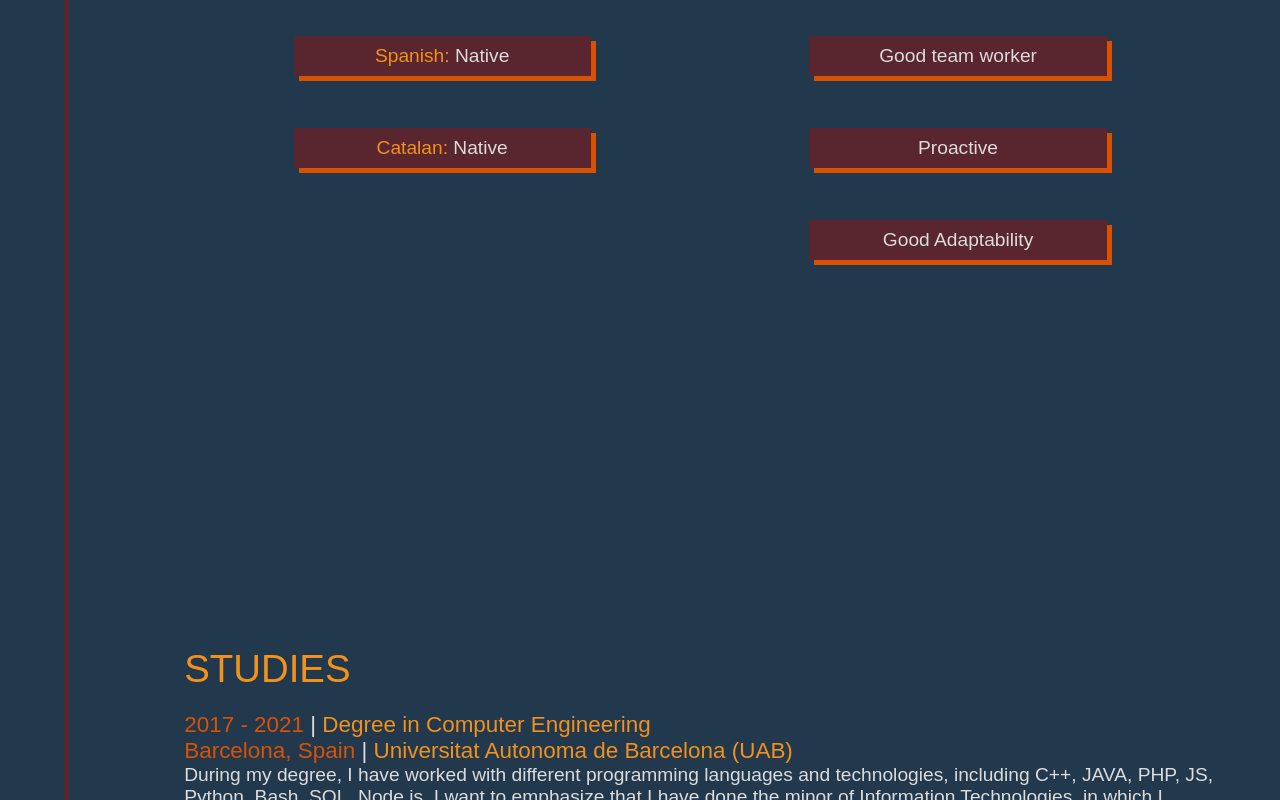
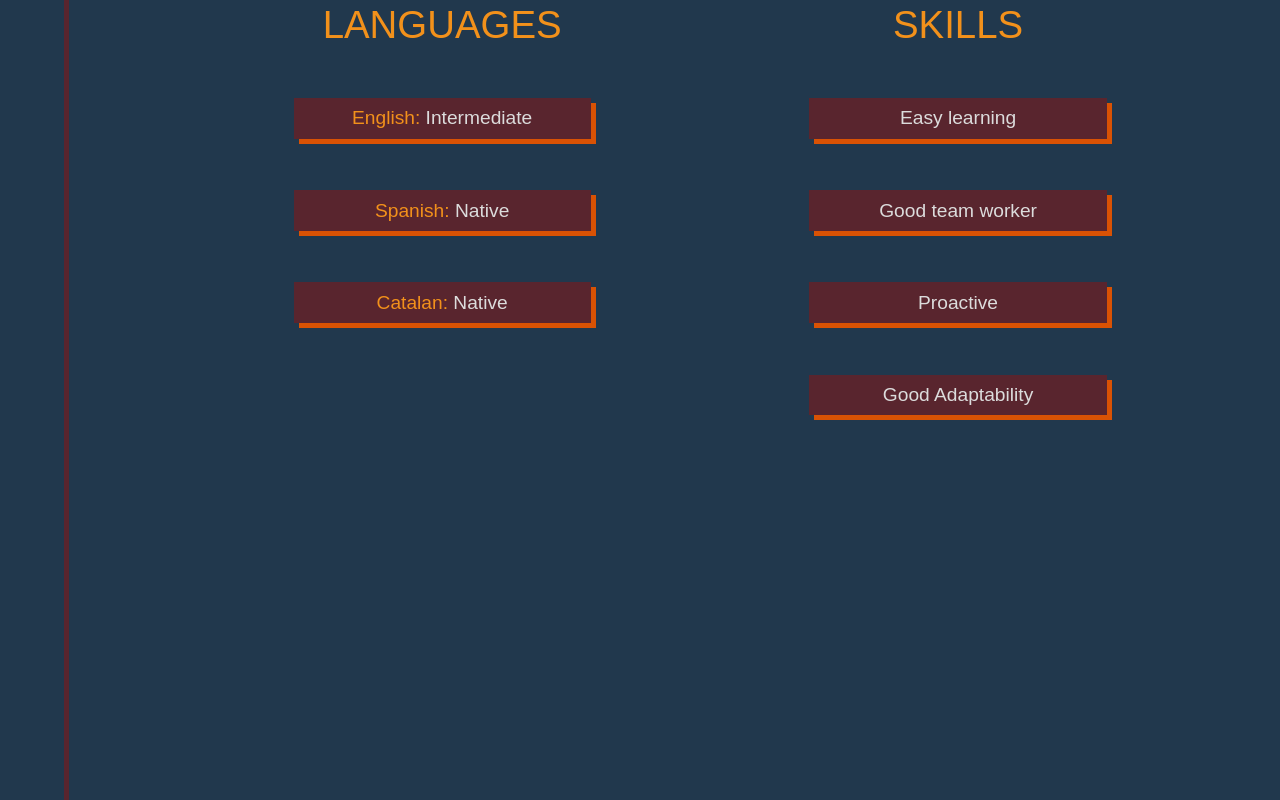
Before and after one commit to LlucGYM/MyWeb, a React (Create React App) app: page /AboutMe in a window 1280 px wide. Shown: the part 1300-2100 px from the top of the page. Built offline with nearby package versions, Linux system fonts and the light colour scheme; no server answers; a web font is replaced by a local one.

Commit message:
Animaciones

```diff
--- a/package.json
+++ b/package.json
@@ -12,12 +12,13 @@
     "@testing-library/react": "^13.4.0",
     "@testing-library/user-event": "^13.5.0",
     "bootstrap": "^5.3.0",
+    "framer-motion": "^1.11.1",
     "nit": "^0.0.5",
     "react": "^18.2.0",
     "react-bootstrap": "^2.8.0",
     "react-dom": "^18.2.0",
     "react-router-dom": "^6.14.2",
-    "react-scripts": "5.0.1",
+    "react-scripts": "^2.1.3",
     "typewriter-effect": "^2.20.1",
     "web-vitals": "^2.1.4"
   },
--- a/src/App.css
+++ b/src/App.css
@@ -47,11 +47,16 @@ section{
 }
 
 .subSection{
-  margin-top: 35%;
+  margin-top: 50%;
+}
+
+.subSection img{
+  width: 17%;
+  vertical-align: middle;
 }
 
 .dobleSection{
-  margin-top: 35%;
+  margin-top: 50%;
   display: flex;
   justify-content: center;
 }
@@ -73,6 +78,10 @@ section{
   color: #F2911B;
   margin-bottom: 2%;
   font-size: 200%;
+}
+
+.sectionContent{
+  padding-bottom: 5%;
 }
 
 .App-logo {
--- a/src/components/AboutMe.css
+++ b/src/components/AboutMe.css
@@ -13,18 +13,24 @@
 }
 #aboutMe li{
     padding: 5%;
+    margin: auto;
 }
-#aboutMe li p{
+.TagItem{
     margin: auto;
     padding: 2%;
     width: 60%;
     background-color: #59252E;
     box-shadow: 5px 5px #D95204;
-
-    transition: all .4s ease-in-out;
+    transition: all .2s ease-in-out;
 }
 
-#aboutMe li p:hover{
+#aboutMe li a{
+    color: gainsboro;
+    text-decoration: none;
+    transition: all .2s ease-in-out;
+}
+
+#aboutMe li p:hover, #aboutMe li a:hover{
     color: #325573;
 }
 
--- a/src/components/AboutMe.jsx
+++ b/src/components/AboutMe.jsx
@@ -1,12 +1,66 @@
-import React from "react";
+import React, { useState, useRef, useEffect }from "react";
 import { Container, Row, Col } from "react-bootstrap";
 import './AboutMe.css'
+import {motion} from 'framer-motion/dist/framer-motion'
 import TitleSection from "./TitleSection";
 import Profile from "./Profile";
 import CVbutton from "./CVbutton";
+import img from "../images/blob.png";
+import TagItem from "./TagItem";
 
 
 export default function AboutMe () {
+    const outerRef = useRef(null);
+    const [inViewport, setInViewport] = useState(true);
+
+    useEffect(() => {
+      const onChange = entries => {
+        entries.forEach(entry => {
+          if (entry.target === outerRef.current) {
+            if (entry.isIntersecting) {
+              setInViewport(true);
+            } else {
+              setInViewport(false);
+            }
+          }
+        });
+      };
+      const observer = new IntersectionObserver(onChange, { threshold: 0.5 });
+      observer.observe(outerRef.current)
+    }, [outerRef]);
+
+    // Framer motion animations
+    const fadeInContainerWithStagger = {
+      hidden: {
+        opacity: 0
+      },
+      visible: {
+        opacity: 1,
+        transition: {
+          duration: 0.25,
+          type: "tween",
+          ease: "easeIn",
+          when: "beforeChildren",
+          staggerChildren: 0.1
+        }
+      }
+    };
+
+    const fadeInUp = {
+      hidden: {
+        opacity: 0,
+        y: 40,
+      },
+      visible: {
+        opacity: 1,
+        y: 0,
+        transition: {
+          type: "spring"
+        }
+      }
+    };
+
+
 
     return (<Container id="aboutMe">
         <section>
@@ -36,28 +90,53 @@ export default function AboutMe () {
             </Row>
 
             <Row className="dobleSection">
-                <Col>
+                <Col ref={outerRef}>
+                {inViewport && (
+                    <motion.div
+                        variants={fadeInContainerWithStagger}
+                        initial="hidden"
+                        animate="visible"
+                    >
+                        <motion.div variants={fadeInUp}>
                             <h2 className="subtitleSection">LANGUAGES</h2>
+                        </motion.div>
+                        <motion.div variants={fadeInUp}>
                             <ul>
-                        <li> <p><span className="enfasis1">English: </span> Advance</p></li>
-                        <li> <p><span className="enfasis1">Spanish: </span> Native</p></li>
-                        <li> <p><span className="enfasis1">Catalan: </span> Native</p></li>
+                                <li><TagItem text1="English: " text2="Intermediate"/></li>
+                                <li><TagItem text1="Spanish: " text2="Native"/></li>
+                                <li><TagItem text1="Catalan: " text2="Native"/></li>
                             </ul>
+                        </motion.div>
+                    </motion.div>
+                )}
                 </Col>
                 <Col>
+                {inViewport && (
+                    <motion.div
+                        variants={fadeInContainerWithStagger}
+                        initial="hidden"
+                        animate="visible"
+                    >
+                        <motion.div variants={fadeInUp}>
                             <h2 className="subtitleSection">SKILLS</h2>
+                        </motion.div>
+                        <motion.div variants={fadeInUp}>
                             <ul>
-                        <li> <p>Easy learning</p></li>
-                        <li> <p>Good team worker</p></li>
-                        <li> <p>Proactive</p></li>
-                        <li> <p>Good Adaptability</p></li>
+                                <li><TagItem text2="Easy learning"/></li>
+                                <li><TagItem text2="Good team worker"/></li>
+                                <li><TagItem text2="Proactive"/></li>
+                                <li><TagItem text2="Good Adaptability"/></li>
                             </ul>
+                        </motion.div>
+                    </motion.div>
+                    )}
                 </Col>
             </Row>
 
             <Row className="subSection">
                 <Col>
                     <h2 className="subtitleSection">STUDIES</h2>
+                    <div className="sectionContent">
                         <h3><span className="enfasis2">2017 - 2021</span> | <span className="enfasis1">Degree in Computer Engineering</span></h3>
                         <h3><span className="enfasis2">Barcelona, Spain</span> | <span className="enfasis1">Universitat Autonoma de Barcelona (UAB)</span></h3>
                         <p>
@@ -65,6 +144,7 @@ export default function AboutMe () {
                         I want to emphasize that I have done the minor of Information Technologies, in which I studied and worked on several subjects of networks.
                         Finally, during my final degree project I also learned how to use React.JS to develop a WEB application.
                         </p>
+                    </div>
                 </Col>
             </Row>
 
@@ -72,42 +152,59 @@ export default function AboutMe () {
                 <Col>
                     <h2 className="subtitleSection">TECHNICAL ASPECTS</h2>
                     <p><span className="enfasis2">I have worked with these technologies during my training as a computer engineer and during the years I have been working.</span> </p>
+
                     <ul>
-                        <li><p><span className="enfasis1">Programming: </span> C/C++, Java, ASP.NET framework 4, SQL, Python, PHP.</p></li>
-                        <li><p><span className="enfasis1">Front-End: </span> JavaScript, React.js, Vue.js.</p></li>
-                        <li><p><span className="enfasis1">Systems: </span> Linux, Windows, VMware, NetApp, Commvault.</p></li>
-                        <li><p><span className="enfasis1">Others: </span> Bitbucket, GitHub, SourceTree, Agile Methodology, OOP.</p></li>
+                        <li><TagItem text1="Programming:  " text2="C/C++, Java, ASP.NET framework 4, SQL, Python, PHP."/></li>
+                        <li><TagItem text1="Front-End: " text2="JavaScript, React.js, Vue.js."/></li>
+                        <li><TagItem text1="Systems: " text2="Linux, Windows, VMware, NetApp, Commvault."/></li>
+                        <li><TagItem text1="Others: " text2="Bitbucket, GitHub, SourceTree, Agile Methodology, OOP."/></li>
                     </ul>
+
                 </Col>
             </Row>
 
             <Row className="subSection">
                 <Col>
                     <h2 className="subtitleSection">WORK EXPERIENCE</h2>
-
+                    <div className="sectionContent">
                         <h3><span className="enfasis2">May. 2022 - Current</span> | <span className="enfasis1">Junior Software Engineer</span></h3>
                         <h3><span className="enfasis2">Barcelona, Spain</span> | <span className="enfasis1">Indra Sistemas S.A</span></h3>
                         <p>
                         I am currently working as a Junior Developer Engineer, developing new features, and supporting TMB (Barcelona Metropolitan Transport) systems, which includes a Web, BBDD, Java programs, and C++ programs.
                         During my time here, I have learned about ASP.NET framework 4 and I have improved my skills with SQL, C++ and JAVA.
                         </p>
+                    </div>
+                    <div className="sectionContent">
                         <h3><span className="enfasis2">Feb. 2020 - May. 2022</span> | <span className="enfasis1">System Engineer</span></h3>
                         <h3><span className="enfasis2">Sant Cugat, Spain</span> | <span className="enfasis1">Brain2Store, IT Infrastructure Consultancy.</span></h3>
                         <p>
                         I started in this company as a trainee System Engineer for 1 year. During this time, my colleagues and my boss saw great aptitudes and attitudes to work with them and decided to hire me.
                         I worked one year as a System Engineer, supporting customers to solve their problems about NetApp, Commvault, Cisco Switches, Firewalls, Sophos, and many more things about their IT infrastructure.
                         </p>
+                    </div>
+                    <div className="sectionContent">
                         <h3><span className="enfasis1">Will you the next company that hires me?...</span> </h3>
+                    </div>
                 </Col>
             </Row>
 
             <Row className="subSection">
                 <Col>
+                    <motion.div
+                        variants={fadeInContainerWithStagger}
+                        initial="hidden"
+                        animate="visible"
+                    >
+                        <motion.div variants={fadeInUp}>
                             <h2 className="subtitleSection">CERTIFIED</h2>
+                        </motion.div>
+                        <motion.div variants={fadeInUp}>
                             <ul>
-                        <li>Commvault Certified Professional <img src="./images/blob.png"></img> </li>
-                        <li>SQL Course Udemy</li>
+                                <li><a href="https://www.credly.com/badges/ed473f6e-27ce-4584-b500-0e7901d9eb06" target="_blank"><TagItem text2="Commvault Certified Professional" img={img}/></a></li>
+                                <li><a href="https://www.udemy.com/course/aprende-oracle-sql-desde-cero/" target="_blank"><TagItem text2="SQL Course Udemy"/></a></li>
                             </ul>
+                        </motion.div>
+                    </motion.div>
                 </Col>
             </Row>
         </section>
--- a/src/components/RepoList.css
+++ b/src/components/RepoList.css
@@ -14,7 +14,7 @@
 .ObjetoRepo{
     cursor: pointer;
     width: auto;
-    height: 23em;
+    height: 20em;
     padding: 3%;
     position: relative;
     background-color: #171e27;
--- a/src/components/RepoListItem.jsx
+++ b/src/components/RepoListItem.jsx
@@ -3,6 +3,7 @@ import React, { useState } from "react";
 import img_MyWeb from '../images/MyWeb.png';
 import img_SC from '../images/ScriptCopy_3.avif';
 import img_TFG from '../images/TFG.png';
+import img_KNG from '../images/KNG.png';
 
 
 
@@ -10,7 +11,7 @@ export default function RepoListItem(props) {
     const MyWeb = "MyWeb";
     const ScriptCopy = "ScriptCopy";
     const TFG = "TFG";
-
+    const Kangoro="Kangoroo"
     function getImg () {
         var image;
         switch (props.name) {
@@ -22,6 +23,9 @@ export default function RepoListItem(props) {
             break;
             case ScriptCopy:
                 image = img_SC
+            break;
+            case Kangoro:
+                image = img_KNG
             break;
             default:
                 image = img_SC;
--- /dev/null
+++ b/src/components/TagItem.jsx
@@ -0,0 +1,13 @@
+import React from "react";
+
+export default function TagItem (props) {
+    function img (){
+        if (props.img != null){
+            return (<img src={props.img} alt="BrandLogo"></img>)
+        }
+    }
+    return (<p className="TagItem"><span className="enfasis1">{props.text1} </span>
+        {props.text2}
+        {img()}
+    </p>);
+}
--- a/src/footer.jsx
+++ b/src/footer.jsx
@@ -60,7 +60,7 @@ export default function Footer () {
 
                 <Row id="CopyRight">
                     <Col >
-                        <small>Copyright &copy; {currentYear()}, Lucas Garrido, My web page created by me</small>
+                        <small>Copyright &copy; {currentYear()}, <span className='enfasis1'>Lucas Garrido</span>, My web page created in <span className='enfasis2'>ReactJS</span></small>
                     </Col>
                 </Row>
             </Container>
--- a/src/index.css
+++ b/src/index.css
@@ -26,6 +26,7 @@ p, h4, h1, h2, h3{
   font-weight:normal;
 }
 
+
 ul{
   text-align: left;
   list-style: none;
```
Also changed, not shown: src/App.js (+14 -3 lines), src/images/KNG.png (added), 1 other file (tests, documents, lock files or other folders). Lines whose indentation alone changed are shown as unchanged.
